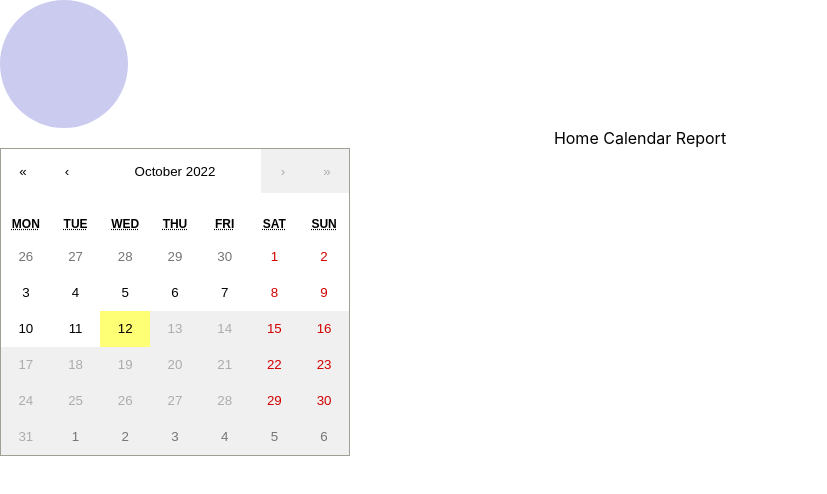
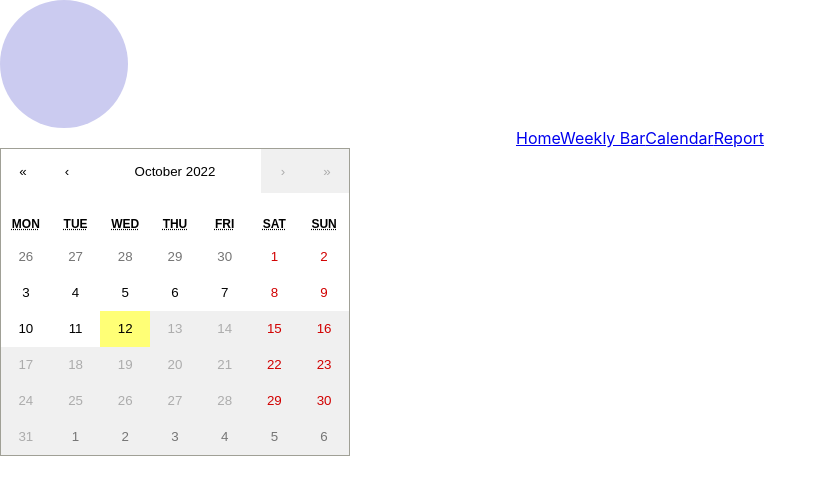
Before and after one commit to Epeng1994/workoutapp, a React (Create React App) app: page / in a window 1280 px wide. Shown: the top 494 px of the page, without its empty margins (0-827 px from the left). Built offline with nearby package versions, Linux system fonts and the light colour scheme.

Commit message:
added links to direct to routes

```diff
--- a/src/App.js
+++ b/src/App.js
@@ -26,13 +26,14 @@ function App() {
     <div className="App">
       <User/>
       <NavBar/>
-      <Routes>
-        <Route path='/' element ={<Calendar className='calendar' onChange={onChange} maxDate = {new Date()}/>}/>
-        <Route path = '' element ={<WeeklyBar dates = {[]}/>}/>
-        <Route path = '' element ={<Tracker dates={[]}/>}/>
-        <Route path = '' element ={<Post date= {selectedDate}></Post>}/>
-      </Routes>
-
+      <div>
+        <Routes>
+          <Route path = '/' element ={<Calendar className='calendar' onChange={onChange} maxDate = {new Date()}/>}/>
+          <Route path = '/weeklybar' element ={<WeeklyBar dates = {[]}/>}/>
+          <Route path = '/tracker' element ={<Tracker dates={[]}/>}/>
+          <Route path = '/post' element ={<Post date= {selectedDate}></Post>}/>
+        </Routes>
+      </div>
     </div>
   );
 }
--- a/src/components/NavBar.js
+++ b/src/components/NavBar.js
@@ -1,4 +1,4 @@
-import {Link} from 'react-router-dom'
+import { Link } from "react-router-dom";
 import react from 'react'
 
 
@@ -9,9 +9,10 @@ function NavBar(props){
 
     return(
         <div>
-            <div>
-                Home Calendar Report
-            </div>
+            <Link to='/'>Home</Link>
+            <Link to='/weeklybar'>Weekly Bar</Link>
+            <Link to='/'>Calendar</Link>
+            <Link to='/report'>Report</Link>
         </div>
     )
 }
```
